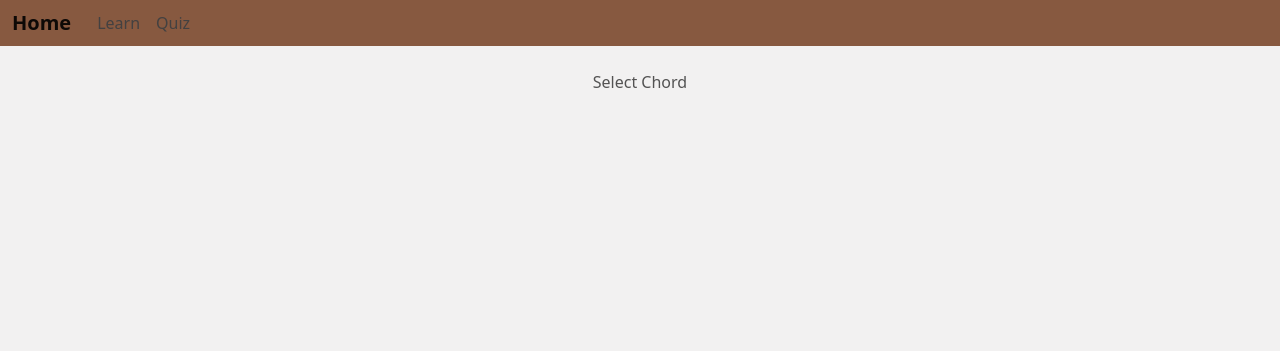
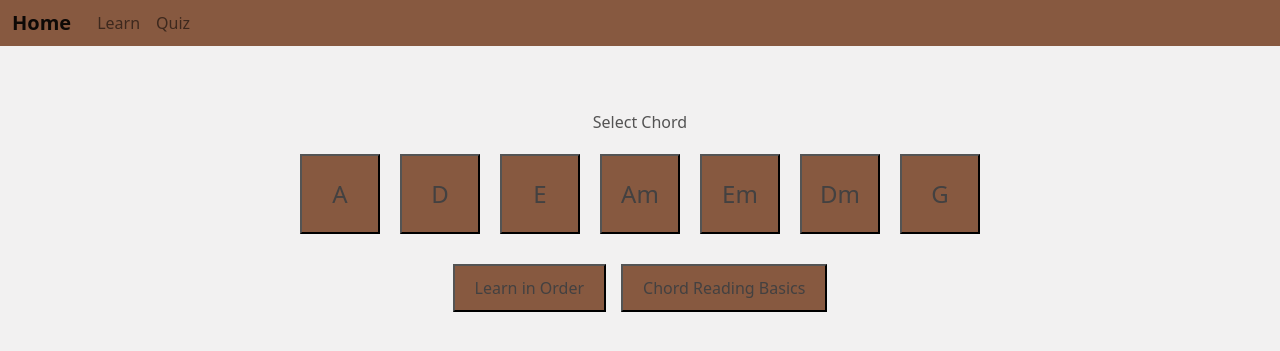
Before and after one commit to SamuelLaki/guitar-learning-app, a Flask app: page /learn in a window 1280 px wide. Shown: the top 351 px of the page. Run offline with Flask 3, Linux system fonts and the light colour scheme; some libraries are stand-ins or nearby versions.

Commit message:
Created Learn page

```diff
--- a/static/main.css
+++ b/static/main.css
@@ -1,21 +1,22 @@
-body {
-    background-color: #dedbdb5e;
+* {
     color: #434141;
 }
 
-.navigationBar {
+body {
+    background-color: #dedbdb5e;
+}
+
+.navigationBar, .chord-block, .action-button {
     background-color: #713b1cd3;
 }
 
 .navbar-brand {
-    width: 35px;  /* Adjust size */
+    width: 35px;
     height: 35px;
     margin-right: 10px;
-    color: #434141;
 }
 
 .navbar-nav .nav-item .nav-link {
-    color: #434141;
     font-size: 1rem !important;
     padding: var(--bs-nav-link-padding-y) var(--bs-nav-link-padding-x) !important;
     line-height: var(--bs-body-line-height) !important;
@@ -42,3 +43,41 @@ body {
     text-align: center;
     color: rgba(0, 0, 0, 0.659);
 }
+
+.chord-container {
+    text-align: center;
+    padding-top: 40px;
+}
+
+.chord-grid {
+    display: flex;
+    flex-wrap: wrap;
+    justify-content: center;
+    gap: 20px;
+    margin: 20px 0;
+}
+
+.chord-block, .action-button {
+    stroke: 5px;
+    cursor: pointer;
+    transition: background-color 0.3s ease;
+}
+
+.chord-block {
+    width: 80px;
+    height: 80px;
+    font-size: 24px;
+}
+
+.chord-actions {
+    margin-top: 30px;
+    display: flex;
+    justify-content: center;
+    gap: 15px;
+    flex-wrap: wrap;
+}
+
+.action-button {
+    padding: 10px 20px;
+    font-size: 16px;
+}
--- a/templates/learn.html
+++ b/templates/learn.html
@@ -3,5 +3,20 @@
 {% block title %}Learn{% endblock %}
 
 {% block content %}
+<div class="chord-container">
     <div class="selectChordText">Select Chord</div>
+    <div class="chord-grid">
+        <button class="chord-block">A</button>
+        <button class="chord-block">D</button>
+        <button class="chord-block">E</button>
+        <button class="chord-block">Am</button>
+        <button class="chord-block">Em</button>
+        <button class="chord-block">Dm</button>
+        <button class="chord-block">G</button>
+    </div>
+    <div class="chord-actions">
+        <button class="action-button">Learn in Order</button>
+        <button class="action-button">Chord Reading Basics</button>
+    </div>
+</div>
 {% endblock %}
```
